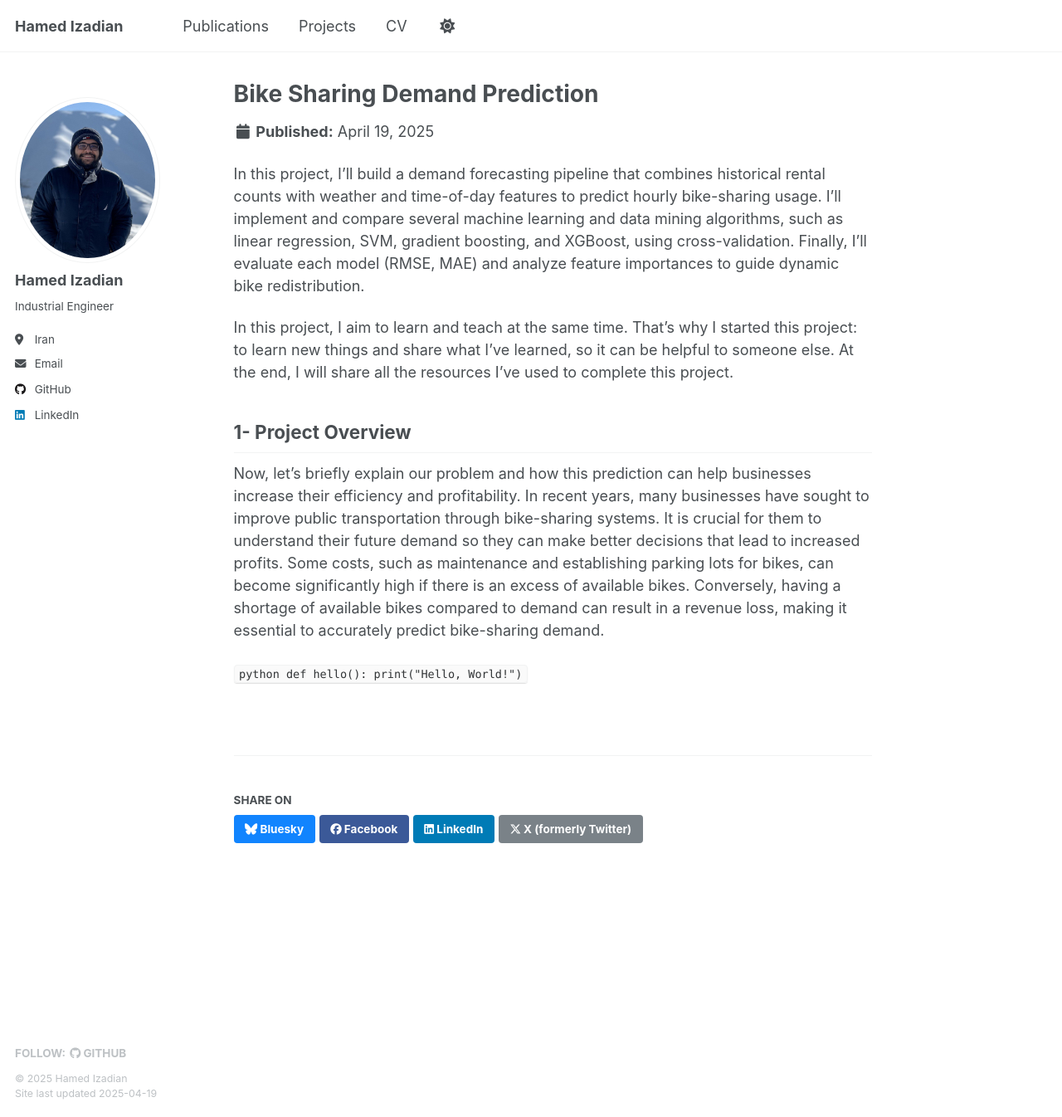
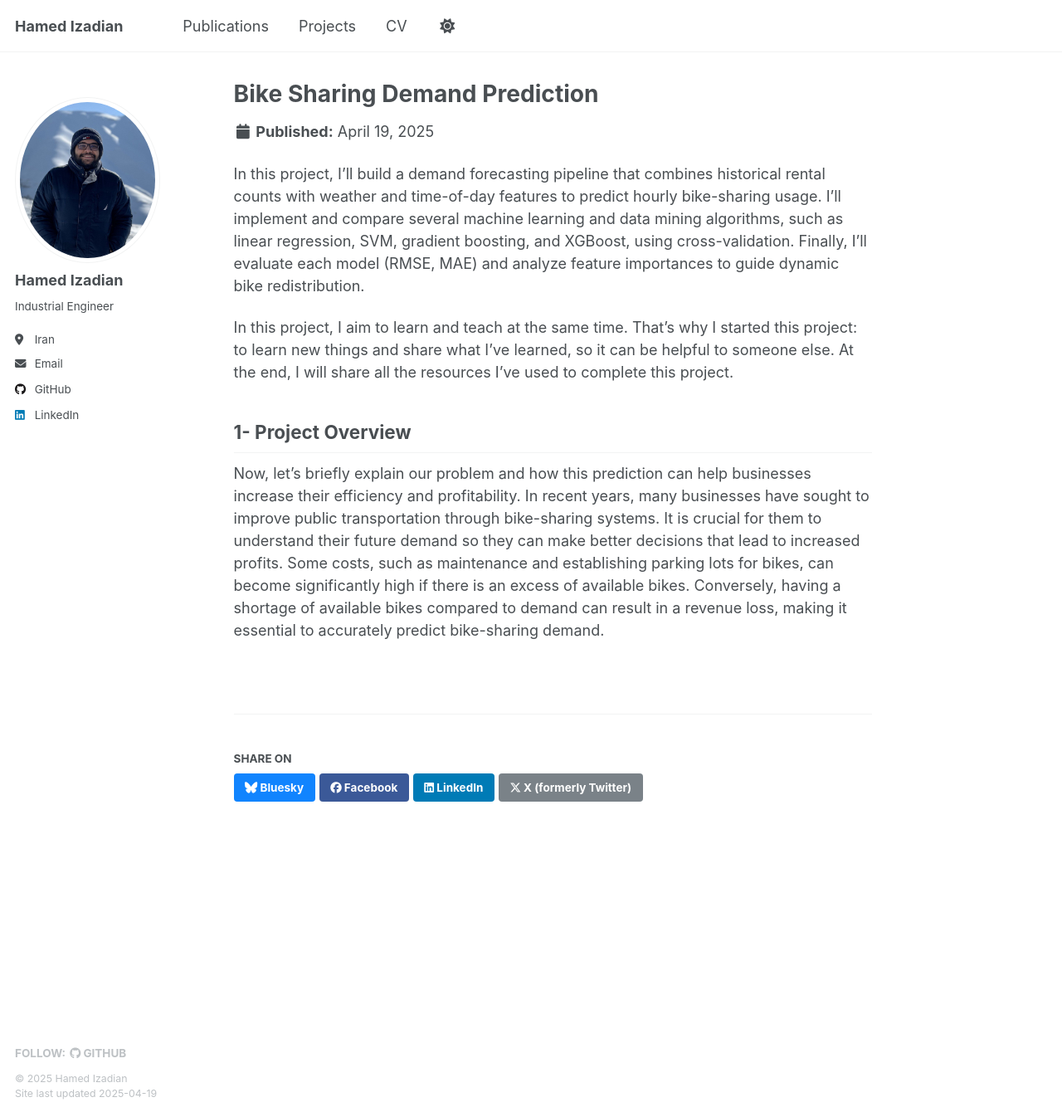
Before and after one commit to HamedIzadian/HamedIzadian.github.io, a Jekyll site: the page built from _projects/project1.md, in a window 1280 px wide and 1346 px high. Shown: the whole window at 83% size. Built offline with Jekyll 4.4.1, drawn with Linux system fonts in a browser that asks for light colours.

Commit message:
Update project1.md

````diff
--- a/_projects/project1.md
+++ b/_projects/project1.md
@@ -11,5 +11,3 @@ In this project, I aim to learn and teach at the same time. That's why I started
 ## 1- Project Overview
 
 Now, let’s briefly explain our problem and how this prediction can help businesses increase their efficiency and profitability. In recent years, many businesses have sought to improve public transportation through bike-sharing systems. It is crucial for them to understand their future demand so they can make better decisions that lead to increased profits. Some costs, such as maintenance and establishing parking lots for bikes, can become significantly high if there is an excess of available bikes. Conversely, having a shortage of available bikes compared to demand can result in a revenue loss, making it essential to accurately predict bike-sharing demand.
-
-```python def hello(): print("Hello, World!") ```
````
